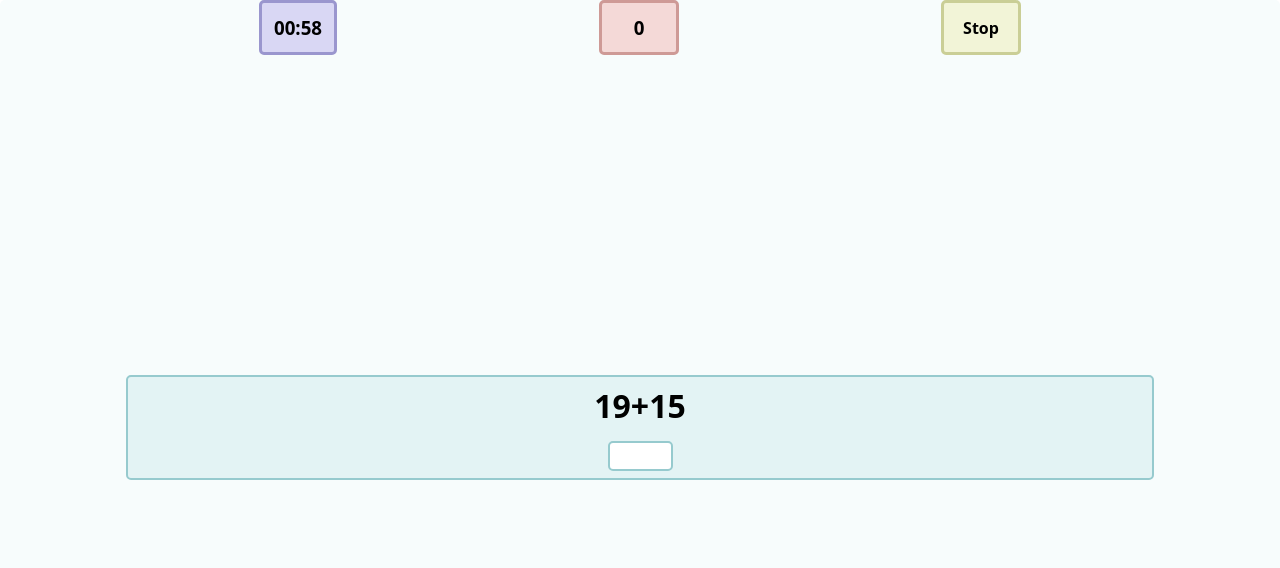
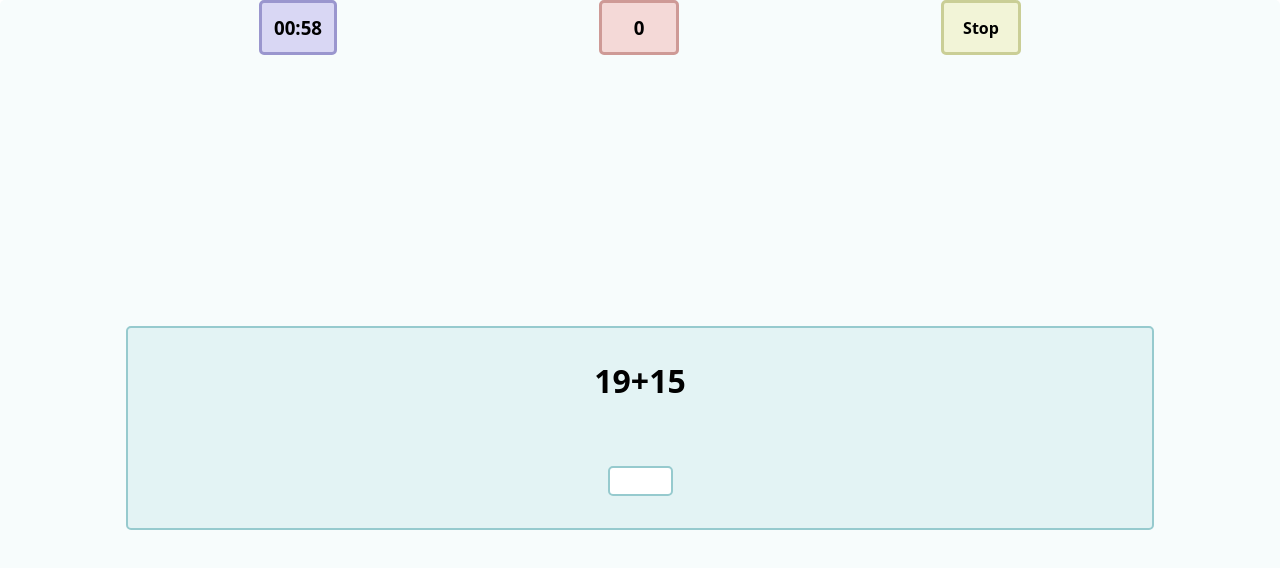
Before and after one commit to pablomartan/arithmetic, a React app: page / in a window 1280 px wide. Both pictures are taken after a click on the button "Start". Shown: the top 568 px of the page. Built offline with nearby package versions, Linux system fonts and the light colour scheme.

Commit message:
fix: remove vertical margin on Question.css

```diff
--- a/src/components/Question.css
+++ b/src/components/Question.css
@@ -6,7 +6,7 @@
     border: 2px solid var(--dcyan);
     background: var(--cyan);
 
-    margin: 25% auto;
+    margin: auto;
     width: 80%;
     height: 200px;
 }
```
